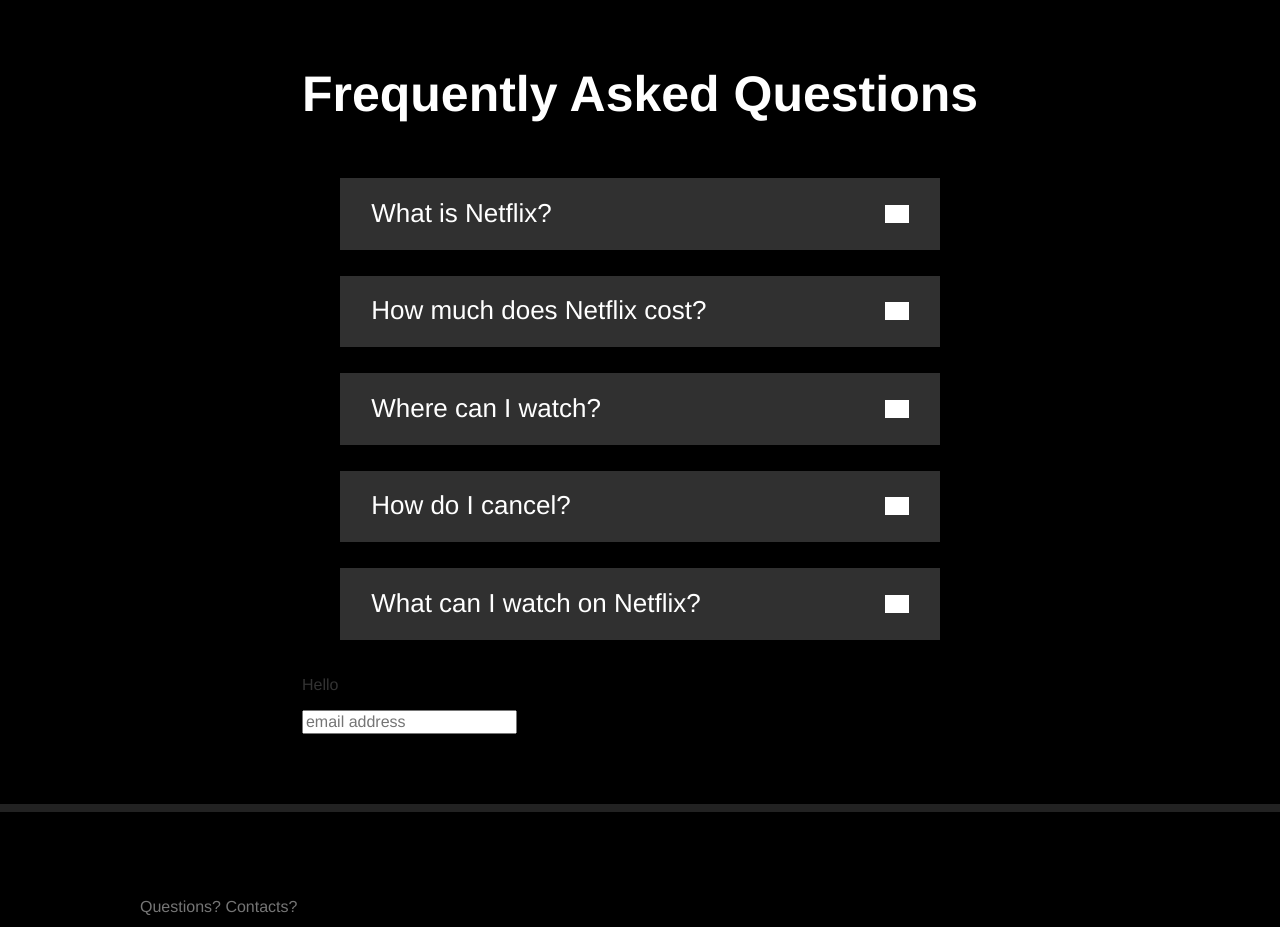
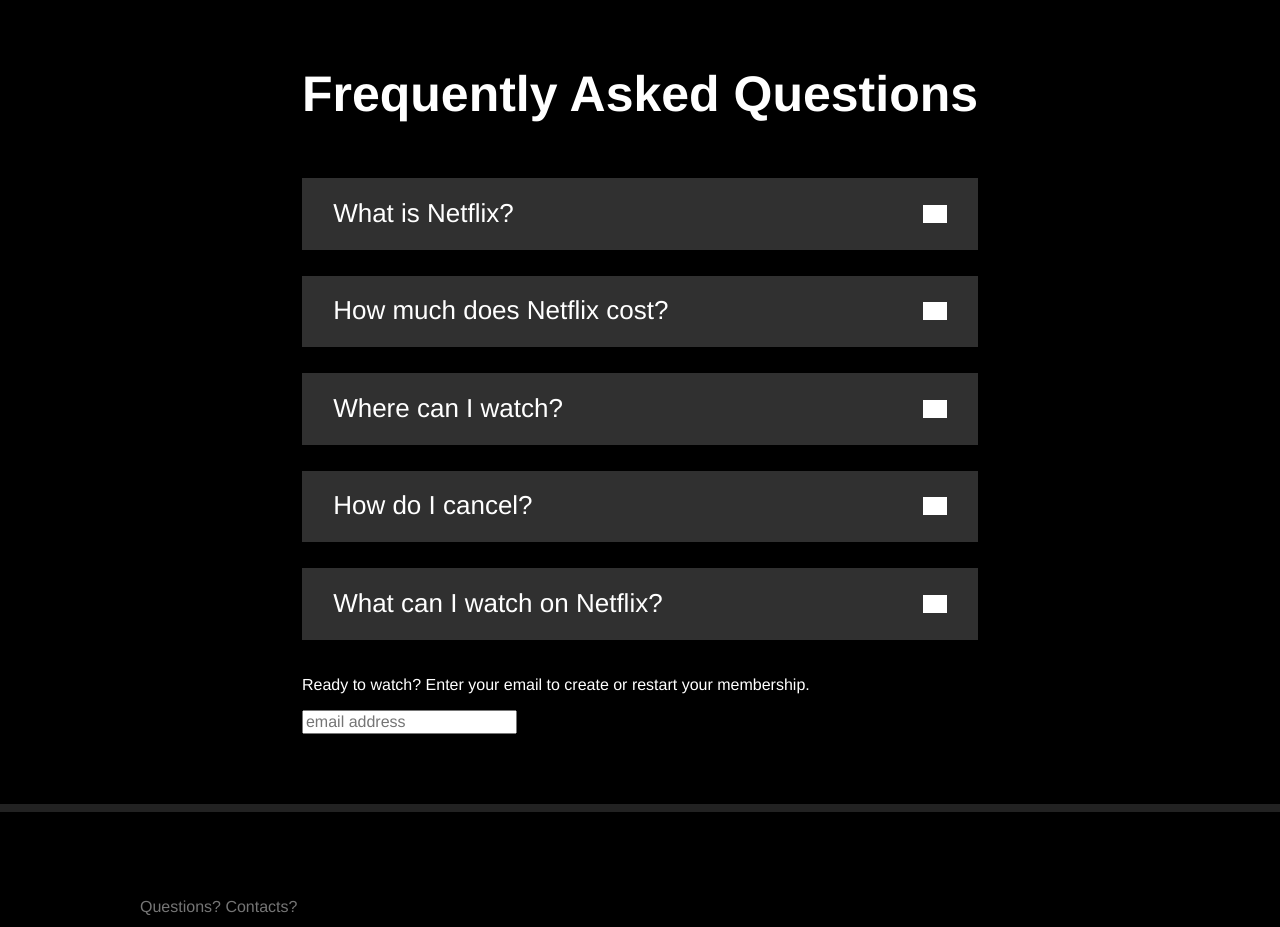
Before and after one commit to wjlee2020/nekflekz, a React (Create React App) app: page / in a window 1280 px wide. Shown: the part 1240-2167 px from the top of the page. Built offline with nearby package versions, Linux system fonts and the light colour scheme; grey boxes are pictures that could not be loaded.

Commit message:
repairing and checking layout

```diff
--- a/src/components/accordion/styles/accordion.js
+++ b/src/components/accordion/styles/accordion.js
@@ -6,8 +6,8 @@
 `;
 
 export const Frame = styled.div`
-    margin: 0 auto 10px auto;
-    width: 600px;
+    margin-bottom: 10px;
+    max-width: 1200px;
 `;
 
 export const Inner = styled.div`
--- a/src/components/opt-form/styles/opt-form.js
+++ b/src/components/opt-form/styles/opt-form.js
@@ -4,6 +4,8 @@
 
 export const Input = styled.input``;
 
-export const Text = styled.p``;
+export const Text = styled.p`
+    color: white;
+`;
 
 export const Button = styled.button``;
--- a/src/containers/faqs.js
+++ b/src/containers/faqs.js
@@ -15,7 +15,7 @@
             ))}
             </Accordion.Frame>
             <OptForm>
-                <OptForm.Text>Hello</OptForm.Text>
+                <OptForm.Text>Ready to watch? Enter your email to create or restart your membership.</OptForm.Text>
                 <OptForm.Input placeholder="email address" />
             </OptForm>
         </Accordion>
```
Also changed, not shown: src/components/accordion/index.js (line endings or trailing spaces).
